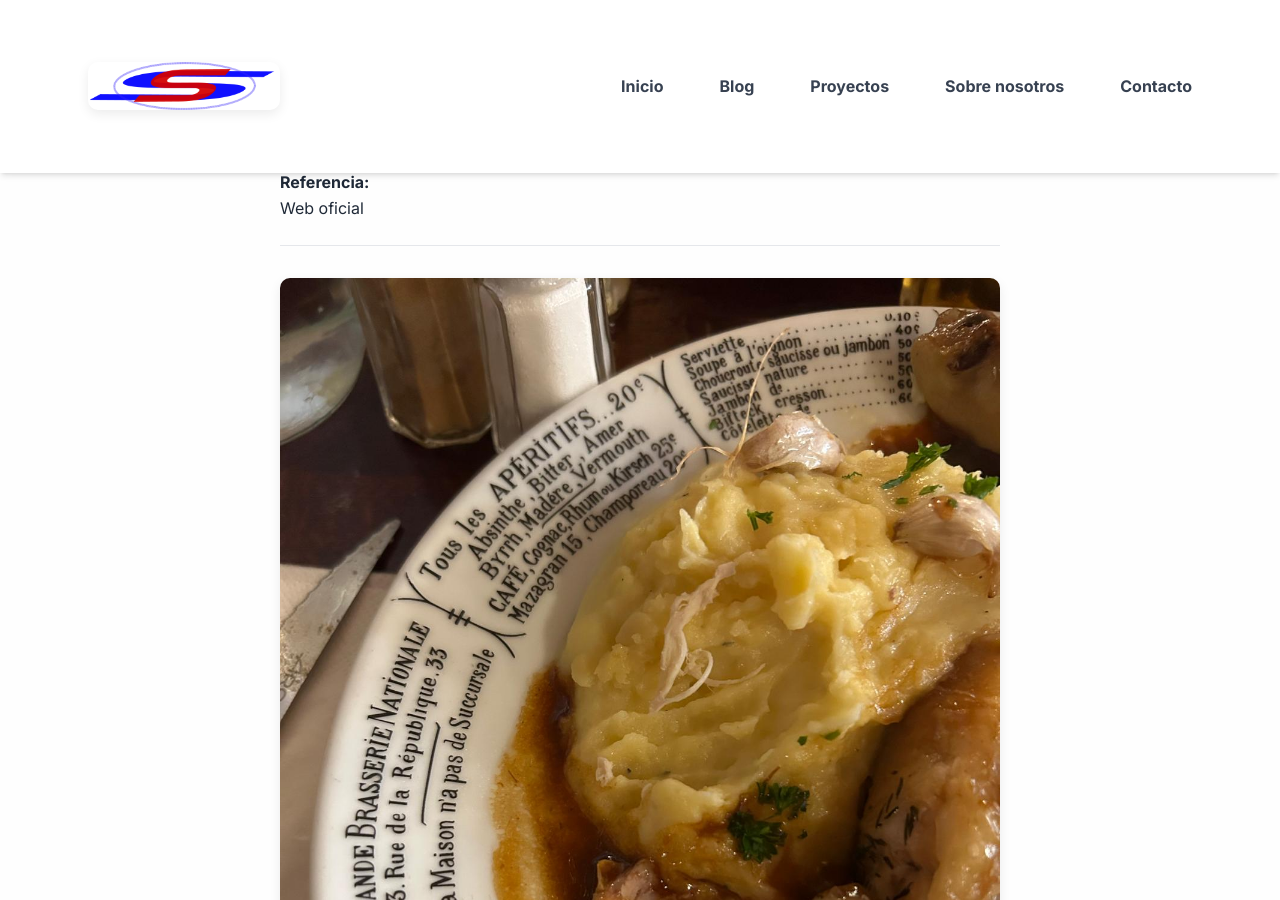
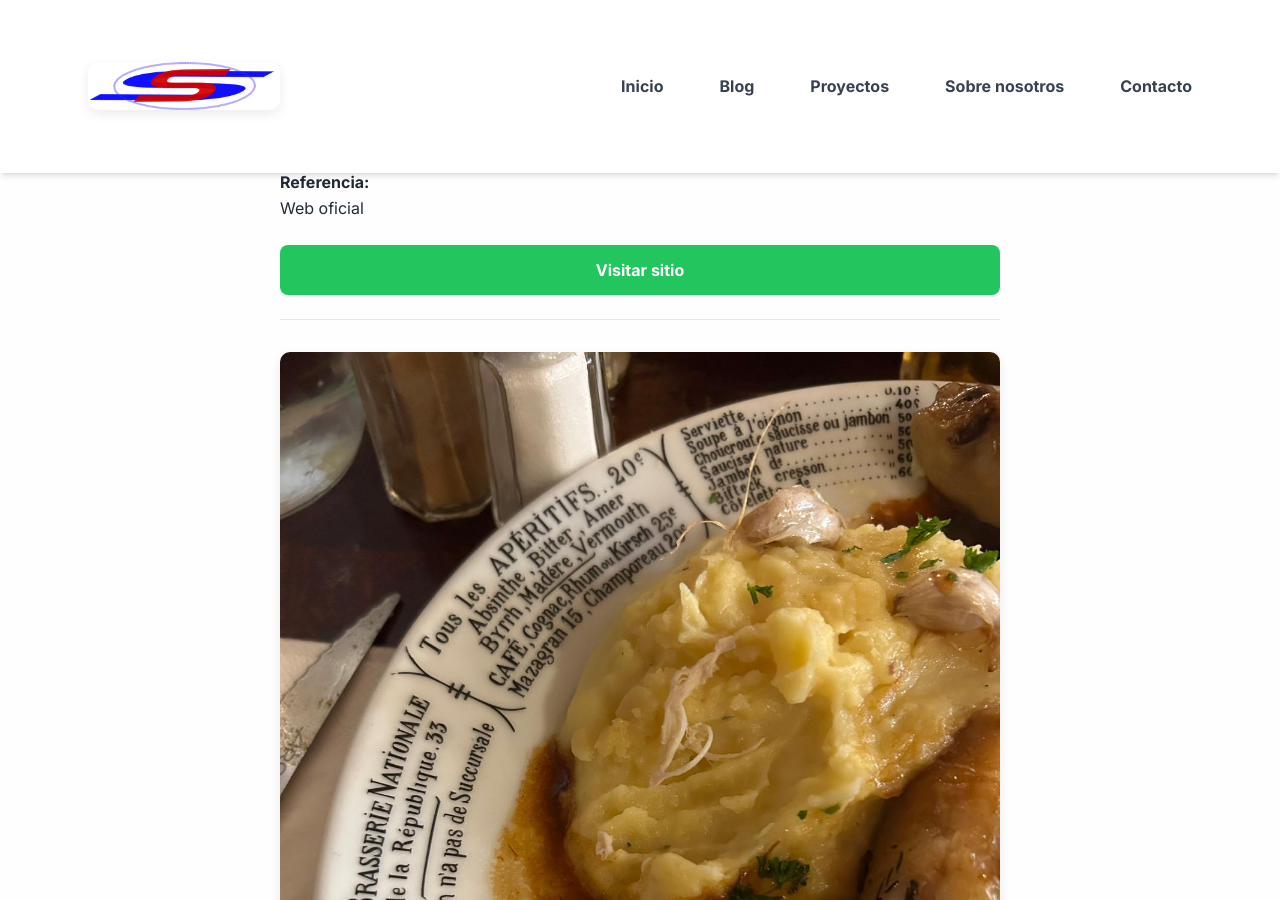
Before and after one commit to santanasmart/santanasmart.github.io, a Jekyll site: the page built from _posts/2025-11-28-bistrot-victoires.md, in a window 1280 px wide and 900 px high, scrolled down 1361 px. Built offline with Jekyll 4.4.1, drawn with Linux system fonts in a browser that asks for light colours; nearby versions of some CDN libraries; comment, search, counter and statistics services are not loaded.

Commit message:
Update 2025-11-28-bistrot-victoires.md

```diff
--- a/_posts/2025-11-28-bistrot-victoires.md
+++ b/_posts/2025-11-28-bistrot-victoires.md
@@ -33,6 +33,11 @@
 **Referencia:**
 [Web oficial](http://www.paris-bistro.com/choisir/paris1/bistrot-des-victoires)
 
+<a href="http://www.paris-bistro.com" class="block w-full text-center px-6 py-3 bg-green-500 text-white font-semibold rounded-lg hover:bg-green-600 transition">
+  Visitar sitio
+</a>
+
+
 ---
 
 ![Chicken, uno de sus platos estrella](/assets/images/chicken-victories.jpg)
@@ -56,6 +61,11 @@
 
 [Ver ubicación en Google Maps](https://www.google.com/maps/search/?api=1&query=Bistrot+des+Victoires+Paris)
 
+<a href="https://www.google.com/maps/search/?api=1&query=Bistrot+des+Victoires+Paris" class="block w-full text-center px-6 py-3 bg-green-500 text-white font-semibold rounded-lg hover:bg-green-600 transition">
+  Visitar sitio
+</a>
+
+
 ---
 
 📸 **Créditos de imágenes:**
```
